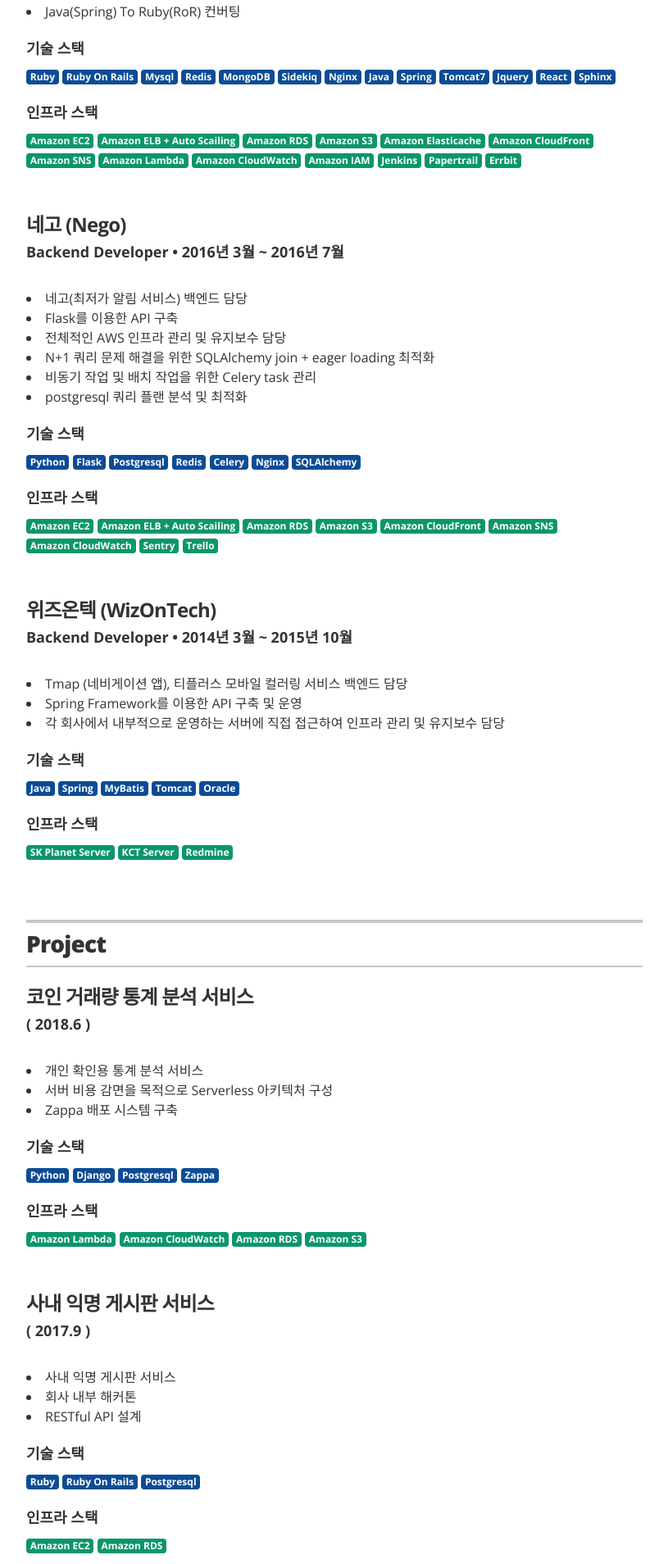
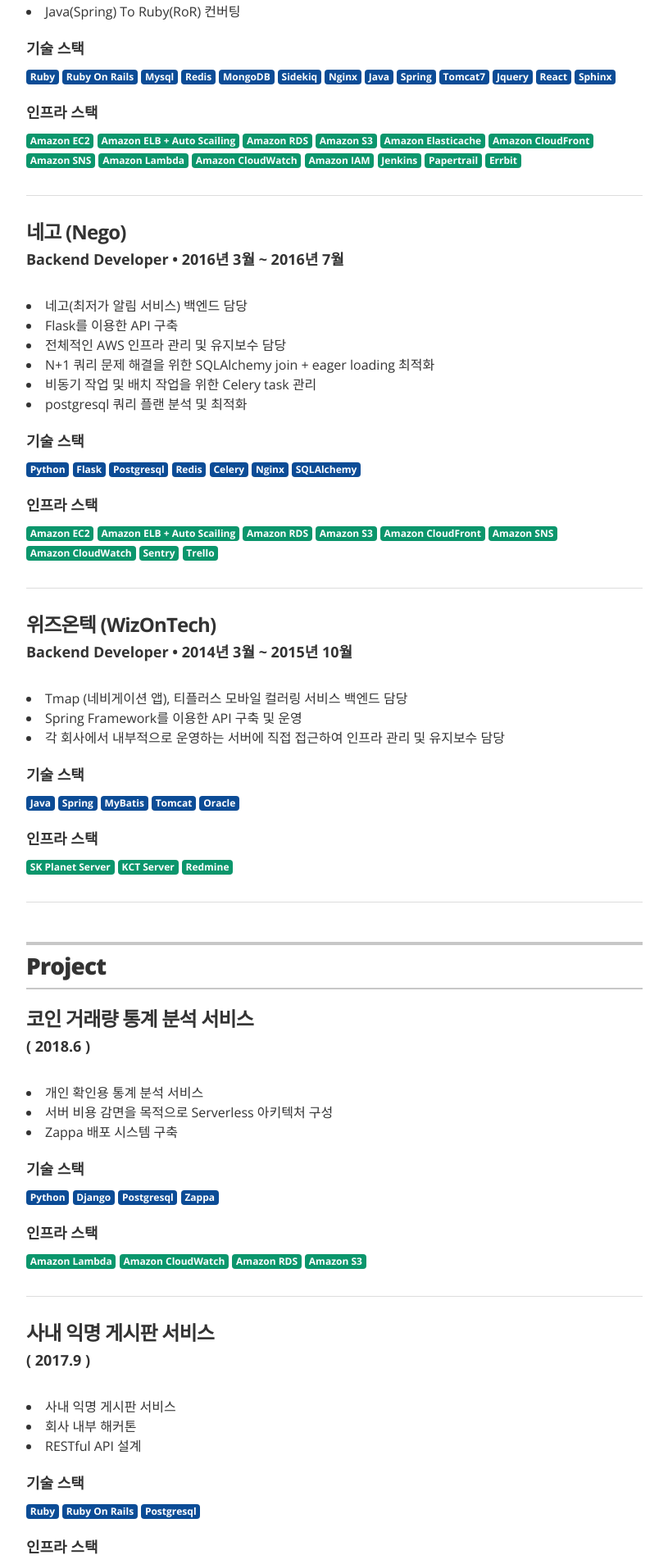
Before and after one commit to bingl2/resume, a Jekyll site: the page built from index.html, in a window 1280 px wide. Shown: the part 1308-3216 px from the top of the page at 82% size, without its empty margins (232-1047 px from the left). Built offline with Jekyll 4.4.1, drawn with Linux system fonts in a browser that asks for light colours.

Commit message:
구분 줄 추가

```diff
--- a/_layouts/resume.html
+++ b/_layouts/resume.html
@@ -143,7 +143,8 @@
             {% for infra in job.infraset %}
             <span class="badge badge-green">{{ infra }}</span>
             {% endfor %}
-            <br><br>
+            <br>
+            <div class="divider"></div>
         </div><!-- end of resume-item -->
         {% endfor %}
 
@@ -179,7 +180,8 @@
             {% for infra in project.infraset %}
             <span class="badge badge-green">{{ infra }}</span>
             {% endfor %}
-            <br><br>
+            <br>
+            <div class="divider"></div>
         </div>
         {% endfor %}
 
--- a/_sass/_resume.scss
+++ b/_sass/_resume.scss
@@ -238,6 +238,12 @@
     }
   }
 
+  .divider {
+    height: 1px;
+    background: #ddd;
+    margin-top: 2rem;
+  }
+
   .resume-item-copy { margin: .75rem 0 0; }
 }
 
```
